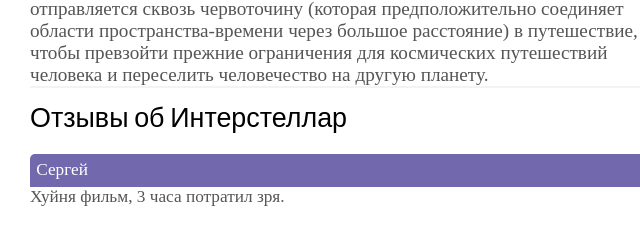
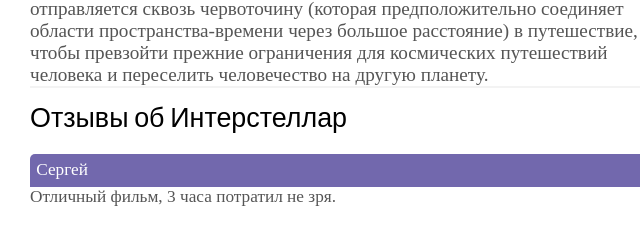
Before and after one commit to P2tr4/Kinobaza, a plain HTML site: page show.html in a window 1280 px wide. Shown: the part 946-1174 px from the top of the page, 175-815 px from the left. Drawn offline with Linux system fonts and the light colour scheme; files whose address does not match are found by name.

Commit message:
Update show.html

```diff
--- a/show.html
+++ b/show.html
@@ -108,7 +108,7 @@
                         Сергей
                     </div>
                     <div class="review_text">
-                        Хуйня фильм, 3 часа потратил зря.
+                        Отличный фильм, 3 часа потратил не зря.
                     </div>
                 </div>
 
```
